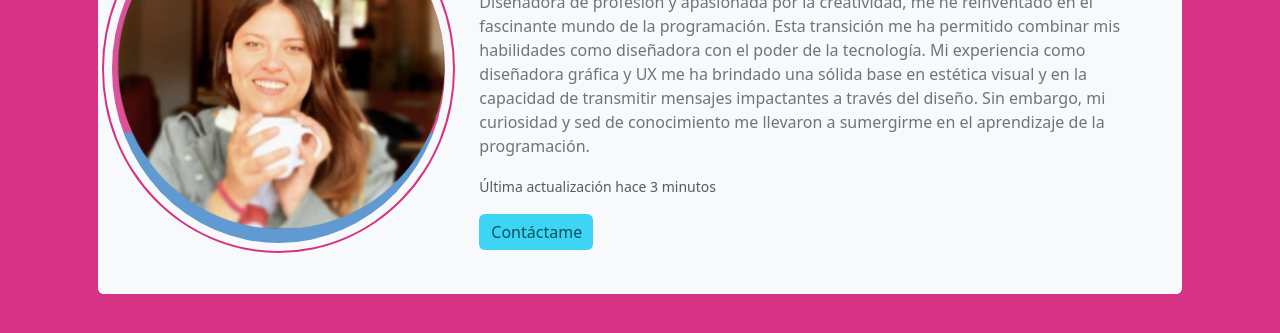
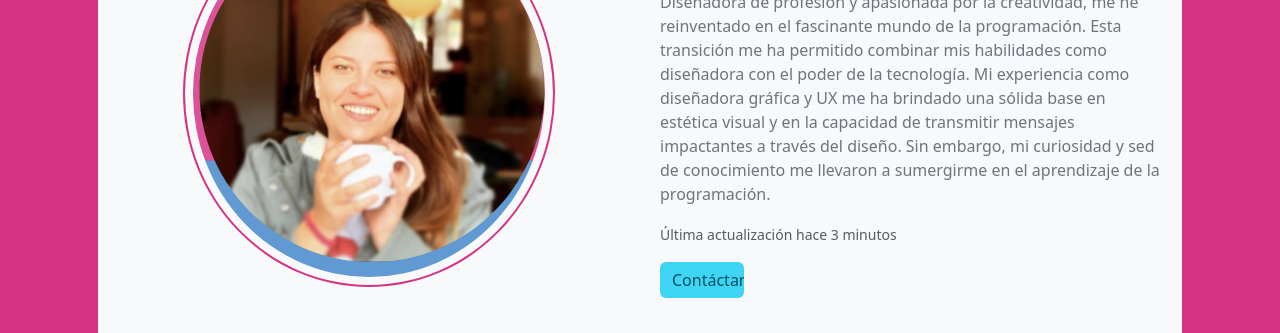
Before and after one commit to coteensignia/Portafolio, a website: page index.html in a window 1280 px wide. Shown: the part 222-555 px from the top of the page. Drawn offline with nearby package versions, Linux system fonts and the light colour scheme.

Commit message:
add colum-6

```diff
--- a/index.html
+++ b/index.html
@@ -47,12 +47,15 @@
         <div class="row rounded card-custom align-items-center g-0 pb-4">
 
           <!-- Imagen arriba en dispositivos pequeños -->
-          <div class="col-12 col-md-4 text-center text-md-left order-md-1 p-1">
-            <img src="assets/img/foto.png" class="img-fluid rounded-circle border-custom p-2" alt="...">
+          <div class="col-12 col-md-6 text-center text-md-left order-md-1 p-1">
+            <div class="row">
+              <img src="assets/img/foto.png" class="offset-2 img-fluid rounded-circle border-custom p-2 col-8" alt="...">
+            </div>
+
           </div>
 
           <!-- Contenido de la tarjeta -->
-          <div class="col-12 col-md-8 order-md-2">
+          <div class="col-12 col-md-6 order-md-2">
             <div class="card-body m-1">
               <h1 class="card-title">María José Ensignia</h1>
               <h2 class="">Desarrolladora Front End</h2>
```
